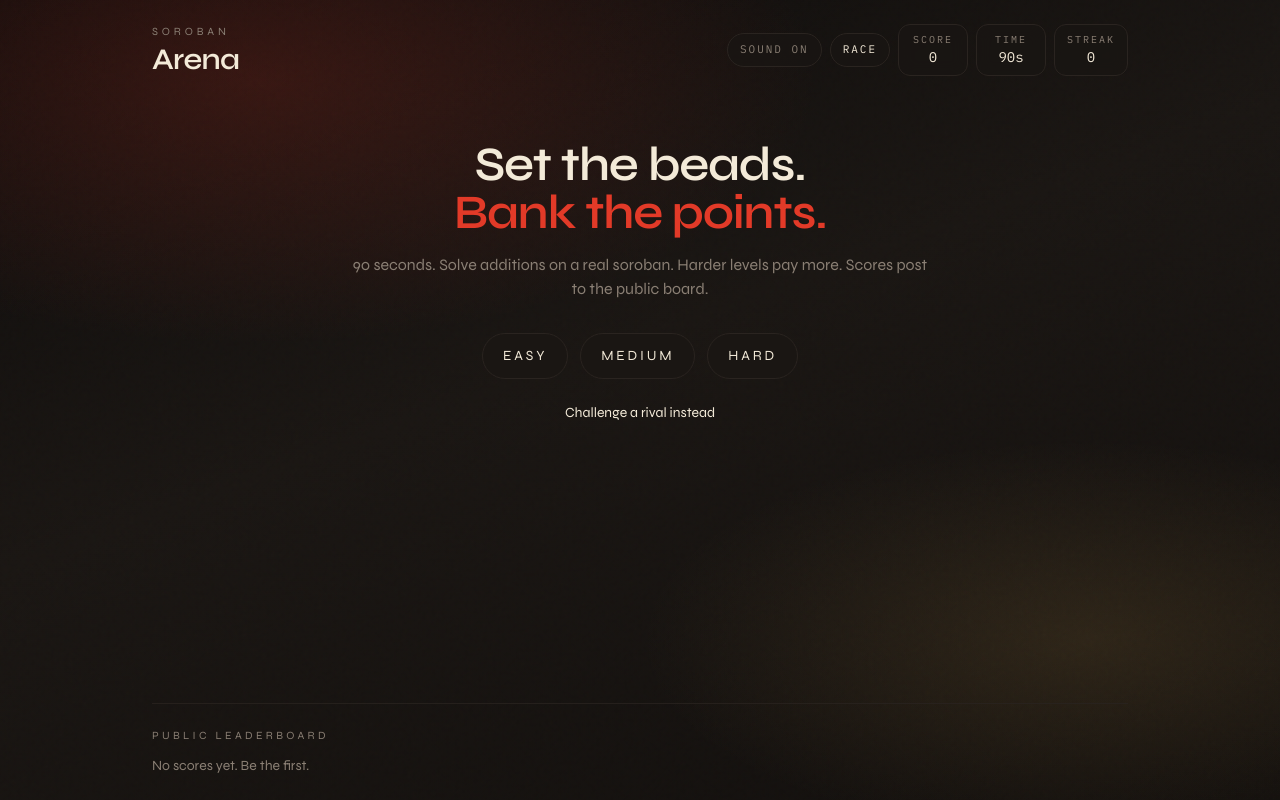
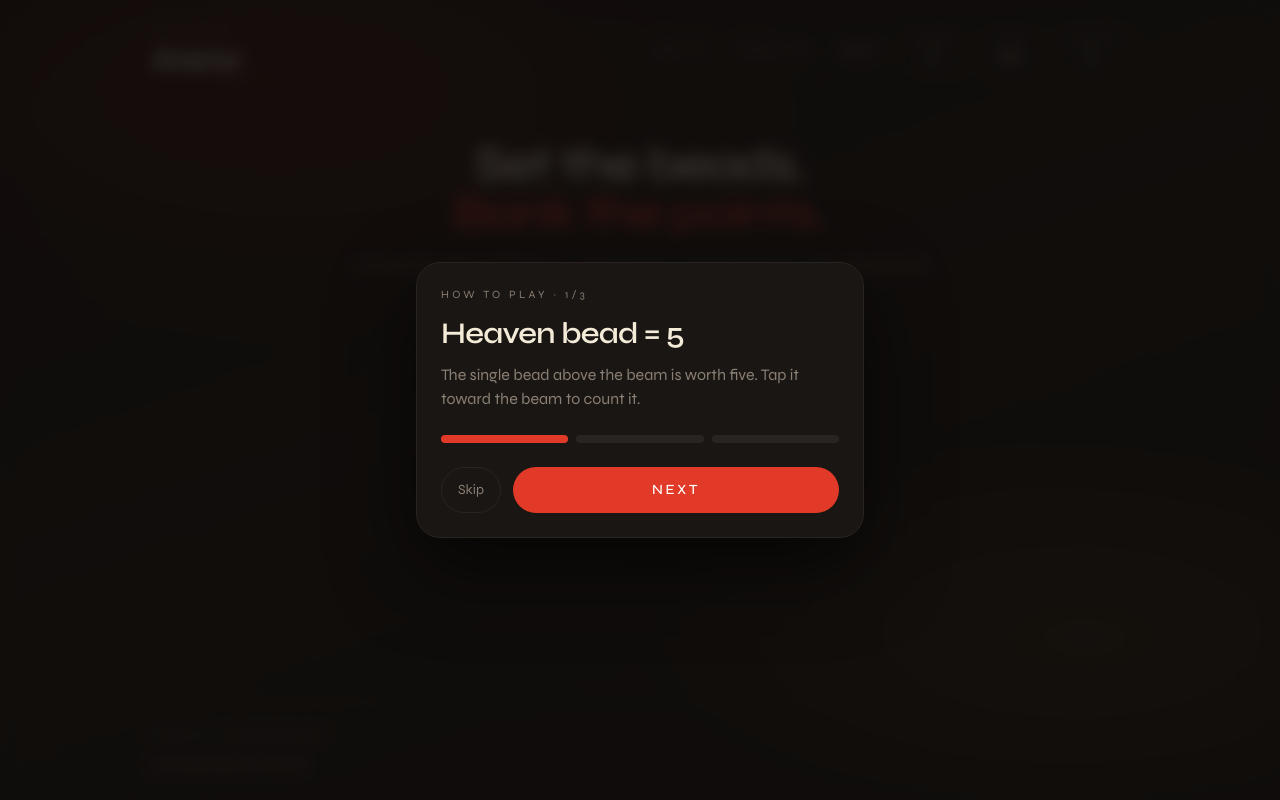
Before and after one commit to selengr/-abacus, a Next.js app: page /play in a window 1280 px wide. Built offline with nearby package versions, Linux system fonts and the light colour scheme.

Commit message:
Surface how-to tutorial controls in the solo arena.

```diff
--- a/components/GameClient.tsx
+++ b/components/GameClient.tsx
@@ -3,6 +3,7 @@
 import { useCallback, useEffect, useMemo, useRef, useState, useSyncExternalStore } from "react";
 import Link from "next/link";
 import { AbacusBoard } from "@/components/AbacusBoard";
+import { HowToPlay, openHowToPlay } from "@/components/HowToPlay";
 import { Leaderboard } from "@/components/Leaderboard";
 import { SoundToggle } from "@/components/SoundToggle";
 import {
@@ -185,6 +186,7 @@ export function GameClient() {
 
   return (
     <div className="relative z-10 mx-auto flex min-h-dvh w-full max-w-5xl flex-col px-4 py-6 sm:px-6">
+      <HowToPlay />
       <header className="mb-6 flex flex-wrap items-center justify-between gap-4">
         <Link href="/" className="group">
           <p className="text-[11px] uppercase tracking-[0.35em] text-ash transition group-hover:text-paper">
@@ -195,6 +197,13 @@ export function GameClient() {
           </h1>
         </Link>
         <div className="flex flex-wrap items-center gap-2 font-mono text-sm">
+          <button
+            type="button"
+            onClick={() => openHowToPlay()}
+            className="rounded-full border border-smoke bg-ink-soft/80 px-3 py-2 text-[11px] uppercase tracking-[0.18em] text-ash transition hover:border-paper hover:text-paper"
+          >
+            How to
+          </button>
           <SoundToggle />
           <Link
             href="/play/race"
```
